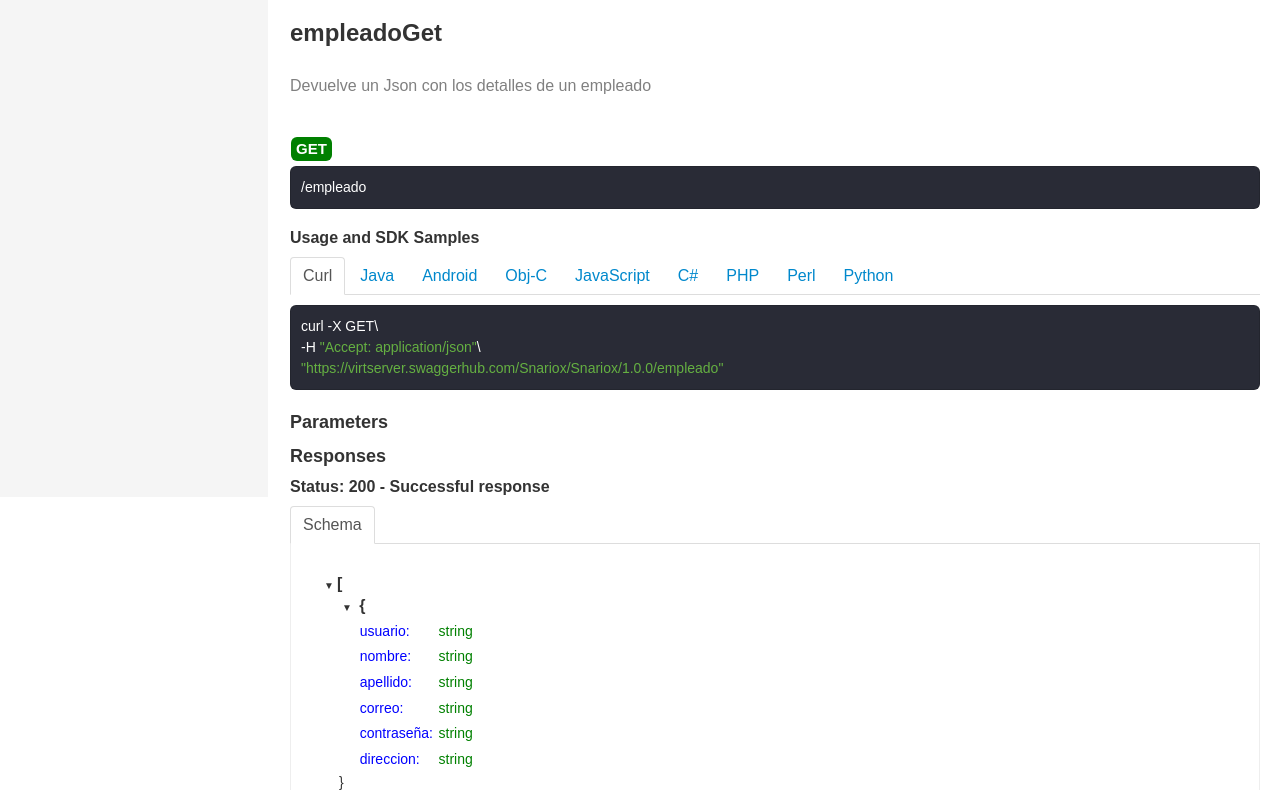
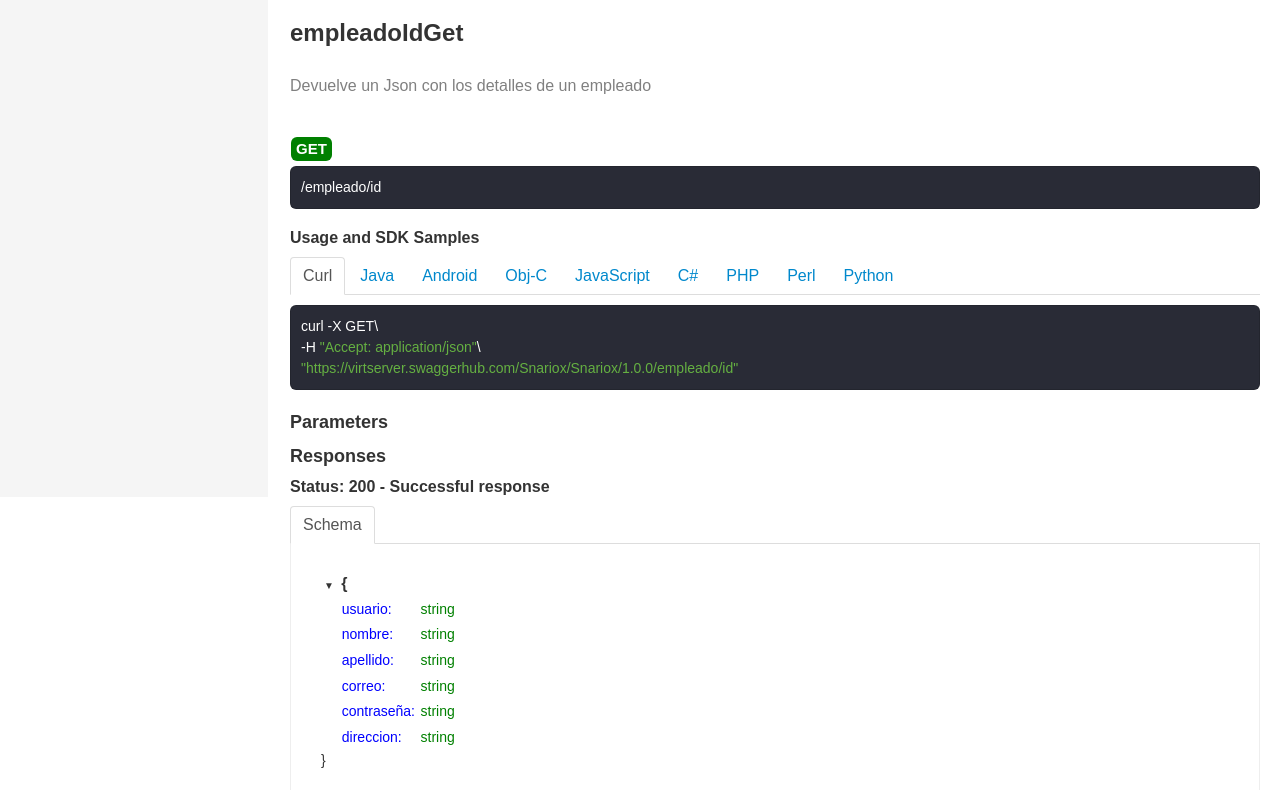
Before and after one commit to KaarelSW/Proyecto2, a website: page Proyecto 2 - Web/public/documentacion.html in a window 1280 px wide. Shown: the part 303-1093 px from the top of the page. Drawn offline with Linux system fonts and the light colour scheme.

Commit message:
correccion documentacion Swagger y actualizacion nodejs

```diff
--- a/Proyecto 2 - Web/public/documentacion.html
+++ b/Proyecto 2 - Web/public/documentacion.html
@@ -738,8 +738,8 @@
             <li class="nav-fixed nav-header active" data-group="_"><a href="#api-_">API Summary</a></li>
 
                   <li class="nav-header" data-group="Default"><a href="#api-Default">API Methods - Default</a></li>
-                    <li data-group="Default" data-name="empleadoGet" class="">
-                      <a href="#api-Default-empleadoGet">empleadoGet</a>
+                    <li data-group="Default" data-name="empleadoIdGet" class="">
+                      <a href="#api-Default-empleadoIdGet">empleadoIdGet</a>
                     </li>
                     <li data-group="Default" data-name="empleadosGet" class="">
                       <a href="#api-Default-empleadosGet">empleadosGet</a>
@@ -765,10 +765,10 @@
         <div id="sections">
                 <section id="api-Default">
                   <h1>Default</h1>
-                    <div id="api-Default-empleadoGet">
-                      <article id="api-Default-empleadoGet-0" data-group="User" data-name="empleadoGet" data-version="0">
+                    <div id="api-Default-empleadoIdGet">
+                      <article id="api-Default-empleadoIdGet-0" data-group="User" data-name="empleadoIdGet" data-version="0">
                         <div class="pull-left">
-                          <h1>empleadoGet</h1>
+                          <h1>empleadoIdGet</h1>
                           <p></p>
                         </div>
                         <div class="pull-right"></div>
@@ -777,31 +777,31 @@
                         <p class="marked">Devuelve un Json con los detalles de un empleado</p>
                         <p></p>
                         <br />
-                        <pre class="prettyprint language-html prettyprinted" data-type="get"><code><span class="pln">/empleado</span></code></pre>
+                        <pre class="prettyprint language-html prettyprinted" data-type="get"><code><span class="pln">/empleado/id</span></code></pre>
                         <p>
                           <h3>Usage and SDK Samples</h3>
                         </p>
                         <ul class="nav nav-tabs nav-tabs-examples">
-                          <li class="active"><a href="#examples-Default-empleadoGet-0-curl">Curl</a></li>
-                          <li class=""><a href="#examples-Default-empleadoGet-0-java">Java</a></li>
-                          <li class=""><a href="#examples-Default-empleadoGet-0-android">Android</a></li>
-                          <!--<li class=""><a href="#examples-Default-empleadoGet-0-groovy">Groovy</a></li>-->
-                          <li class=""><a href="#examples-Default-empleadoGet-0-objc">Obj-C</a></li>
-                          <li class=""><a href="#examples-Default-empleadoGet-0-javascript">JavaScript</a></li>
-                          <!--<li class=""><a href="#examples-Default-empleadoGet-0-angular">Angular</a></li>-->
-                          <li class=""><a href="#examples-Default-empleadoGet-0-csharp">C#</a></li>
-                          <li class=""><a href="#examples-Default-empleadoGet-0-php">PHP</a></li>
-                          <li class=""><a href="#examples-Default-empleadoGet-0-perl">Perl</a></li>
-                          <li class=""><a href="#examples-Default-empleadoGet-0-python">Python</a></li>
+                          <li class="active"><a href="#examples-Default-empleadoIdGet-0-curl">Curl</a></li>
+                          <li class=""><a href="#examples-Default-empleadoIdGet-0-java">Java</a></li>
+                          <li class=""><a href="#examples-Default-empleadoIdGet-0-android">Android</a></li>
+                          <!--<li class=""><a href="#examples-Default-empleadoIdGet-0-groovy">Groovy</a></li>-->
+                          <li class=""><a href="#examples-Default-empleadoIdGet-0-objc">Obj-C</a></li>
+                          <li class=""><a href="#examples-Default-empleadoIdGet-0-javascript">JavaScript</a></li>
+                          <!--<li class=""><a href="#examples-Default-empleadoIdGet-0-angular">Angular</a></li>-->
+                          <li class=""><a href="#examples-Default-empleadoIdGet-0-csharp">C#</a></li>
+                          <li class=""><a href="#examples-Default-empleadoIdGet-0-php">PHP</a></li>
+                          <li class=""><a href="#examples-Default-empleadoIdGet-0-perl">Perl</a></li>
+                          <li class=""><a href="#examples-Default-empleadoIdGet-0-python">Python</a></li>
                         </ul>
 
                         <div class="tab-content">
-                          <div class="tab-pane active" id="examples-Default-empleadoGet-0-curl">
+                          <div class="tab-pane active" id="examples-Default-empleadoIdGet-0-curl">
                            <pre class="prettyprint"><code class="language-bsh">curl -X GET\
 -H "Accept: application/json"\
-"https://virtserver.swaggerhub.com/Snariox/Snariox/1.0.0/empleado"</code></pre>
+"https://virtserver.swaggerhub.com/Snariox/Snariox/1.0.0/empleado/id"</code></pre>
                           </div>
-                          <div class="tab-pane" id="examples-Default-empleadoGet-0-java">
+                          <div class="tab-pane" id="examples-Default-empleadoIdGet-0-java">
                             <pre class="prettyprint"><code class="language-java">import io.swagger.client.*;
 import io.swagger.client.auth.*;
 import io.swagger.client.model.*;
@@ -816,17 +816,17 @@ public class DefaultApiExample {
 
         DefaultApi apiInstance = new DefaultApi();
         try {
-            array[inline_response_200] result = apiInstance.empleadoGet();
+            inline_response_200 result = apiInstance.empleadoIdGet();
             System.out.println(result);
         } catch (ApiException e) {
-            System.err.println("Exception when calling DefaultApi#empleadoGet");
+            System.err.println("Exception when calling DefaultApi#empleadoIdGet");
             e.printStackTrace();
         }
     }
 }</code></pre>
                           </div>
 
-                          <div class="tab-pane" id="examples-Default-empleadoGet-0-android">
+                          <div class="tab-pane" id="examples-Default-empleadoIdGet-0-android">
                             <pre class="prettyprint"><code class="language-java">import io.swagger.client.api.DefaultApi;
 
 public class DefaultApiExample {
@@ -834,25 +834,25 @@ public class DefaultApiExample {
     public static void main(String[] args) {
         DefaultApi apiInstance = new DefaultApi();
         try {
-            array[inline_response_200] result = apiInstance.empleadoGet();
+            inline_response_200 result = apiInstance.empleadoIdGet();
             System.out.println(result);
         } catch (ApiException e) {
-            System.err.println("Exception when calling DefaultApi#empleadoGet");
+            System.err.println("Exception when calling DefaultApi#empleadoIdGet");
             e.printStackTrace();
         }
     }
 }</code></pre>
                           </div>
   <!--
-  <div class="tab-pane" id="examples-Default-empleadoGet-0-groovy">
+  <div class="tab-pane" id="examples-Default-empleadoIdGet-0-groovy">
   <pre class="prettyprint language-json prettyprinted" data-type="json"><code>Coming Soon!</code></pre>
   </div> -->
-                            <div class="tab-pane" id="examples-Default-empleadoGet-0-objc">
+                            <div class="tab-pane" id="examples-Default-empleadoIdGet-0-objc">
                               <pre class="prettyprint"><code class="language-cpp">
 DefaultApi *apiInstance = [[DefaultApi alloc] init];
 
-[apiInstance empleadoGetWithCompletionHandler:
-              ^(array[inline_response_200] output, NSError* error) {
+[apiInstance empleadoIdGetWithCompletionHandler:
+              ^(inline_response_200 output, NSError* error) {
                             if (output) {
                                 NSLog(@"%@", output);
                             }
@@ -863,7 +863,7 @@
 </code></pre>
                             </div>
 
-                            <div class="tab-pane" id="examples-Default-empleadoGet-0-javascript">
+                            <div class="tab-pane" id="examples-Default-empleadoIdGet-0-javascript">
                               <pre class="prettyprint"><code class="language-js">var BaseDeDatosDeEmpleados = require('base_de_datos_de_empleados');
 
 var api = new BaseDeDatosDeEmpleados.DefaultApi()
@@ -874,14 +874,14 @@ var callback = function(error, data, response) {
     console.log('API called successfully. Returned data: ' + data);
   }
 };
-api.empleadoGet(callback);
+api.empleadoIdGet(callback);
 </code></pre>
                             </div>
 
-                            <!--<div class="tab-pane" id="examples-Default-empleadoGet-0-angular">
+                            <!--<div class="tab-pane" id="examples-Default-empleadoIdGet-0-angular">
               <pre class="prettyprint language-json prettyprinted" data-type="json"><code>Coming Soon!</code></pre>
             </div>-->
-                            <div class="tab-pane" id="examples-Default-empleadoGet-0-csharp">
+                            <div class="tab-pane" id="examples-Default-empleadoIdGet-0-csharp">
                               <pre class="prettyprint"><code class="language-cs">using System;
 using System.Diagnostics;
 using IO.Swagger.Api;
@@ -890,7 +890,7 @@ using IO.Swagger.Model;
 
 namespace Example
 {
-    public class empleadoGetExample
+    public class empleadoIdGetExample
     {
         public void main()
         {
@@ -899,12 +899,12 @@ namespace Example
 
             try
             {
-                array[inline_response_200] result = apiInstance.empleadoGet();
+                inline_response_200 result = apiInstance.empleadoIdGet();
                 Debug.WriteLine(result);
             }
             catch (Exception e)
             {
-                Debug.Print("Exception when calling DefaultApi.empleadoGet: " + e.Message );
+                Debug.Print("Exception when calling DefaultApi.empleadoIdGet: " + e.Message );
             }
         }
     }
@@ -912,22 +912,22 @@ namespace Example
 </code></pre>
                             </div>
 
-                            <div class="tab-pane" id="examples-Default-empleadoGet-0-php">
+                            <div class="tab-pane" id="examples-Default-empleadoIdGet-0-php">
                               <pre class="prettyprint"><code class="language-php"><&#63;php
 require_once(__DIR__ . '/vendor/autoload.php');
 
 $api_instance = new Swagger\Client\ApiDefaultApi();
 
 try {
-    $result = $api_instance->empleadoGet();
+    $result = $api_instance->empleadoIdGet();
     print_r($result);
 } catch (Exception $e) {
-    echo 'Exception when calling DefaultApi->empleadoGet: ', $e->getMessage(), PHP_EOL;
+    echo 'Exception when calling DefaultApi->empleadoIdGet: ', $e->getMessage(), PHP_EOL;
 }
 ?></code></pre>
                             </div>
 
-                            <div class="tab-pane" id="examples-Default-empleadoGet-0-perl">
+                            <div class="tab-pane" id="examples-Default-empleadoIdGet-0-perl">
                               <pre class="prettyprint"><code class="language-perl">use Data::Dumper;
 use WWW::SwaggerClient::Configuration;
 use WWW::SwaggerClient::DefaultApi;
@@ -935,15 +935,15 @@ use WWW::SwaggerClient::DefaultApi;
 my $api_instance = WWW::SwaggerClient::DefaultApi->new();
 
 eval {
-    my $result = $api_instance->empleadoGet();
+    my $result = $api_instance->empleadoIdGet();
     print Dumper($result);
 };
 if ($@) {
-    warn "Exception when calling DefaultApi->empleadoGet: $@\n";
+    warn "Exception when calling DefaultApi->empleadoIdGet: $@\n";
 }</code></pre>
                             </div>
 
-                            <div class="tab-pane" id="examples-Default-empleadoGet-0-python">
+                            <div class="tab-pane" id="examples-Default-empleadoIdGet-0-python">
                               <pre class="prettyprint"><code class="language-python">from __future__ import print_statement
 import time
 import swagger_client
@@ -954,10 +954,10 @@ from pprint import pprint
 api_instance = swagger_client.DefaultApi()
 
 try:
-    api_response = api_instance.empleado_get()
+    api_response = api_instance.empleado_id_get()
     pprint(api_response)
 except ApiException as e:
-    print("Exception when calling DefaultApi->empleadoGet: %s\n" % e)</code></pre>
+    print("Exception when calling DefaultApi->empleadoIdGet: %s\n" % e)</code></pre>
                             </div>
                           </div>
 
@@ -973,14 +973,14 @@ except ApiException as e:
 
                             <ul class="nav nav-tabs nav-tabs-examples" >
                                 <li class="active">
-                                  <a data-toggle="tab" href="#responses-empleadoGet-200-schema">Schema</a>
+                                  <a data-toggle="tab" href="#responses-empleadoIdGet-200-schema">Schema</a>
                                 </li>
 
                             </ul>
 
                             <div class="tab-content" style='margin-bottom: 10px;'>
-                                <div class="tab-pane active" id="responses-empleadoGet-200-schema">
-                                  <div id='responses-empleadoGet-200-schema-200' style="padding: 30px; border-left: 1px solid #eee; border-right: 1px solid #eee; border-bottom: 1px solid #eee;">
+                                <div class="tab-pane active" id="responses-empleadoIdGet-200-schema">
+                                  <div id='responses-empleadoIdGet-200-schema-200' style="padding: 30px; border-left: 1px solid #eee; border-right: 1px solid #eee; border-bottom: 1px solid #eee;">
                                     <script>
                                       $(document).ready(function() {
                                         var schemaWrapper = {
@@ -988,11 +988,7 @@ except ApiException as e:
   "content" : {
     "application/json" : {
       "schema" : {
-        "type" : "array",
-        "items" : {
-          "$ref" : "#/components/schemas/inline_response_200"
-        },
-        "x-content-type" : "application/json"
+        "$ref" : "#/components/schemas/inline_response_200"
       }
     }
   }
@@ -1010,14 +1006,14 @@ except ApiException as e:
 
                                         //console.log(JSON.stringify(schema));
                                         var view = new JSONSchemaView(schema, 3);
-                                        $('#responses-empleadoGet-200-schema-data').val(stringify(schema));
-                                        var result = $('#responses-empleadoGet-200-schema-200');
+                                        $('#responses-empleadoIdGet-200-schema-data').val(stringify(schema));
+                                        var result = $('#responses-empleadoIdGet-200-schema-200');
                                         result.empty();
                                         result.append(view.render());
                                       });
                                     </script>
                                   </div>
-                                  <input id='responses-empleadoGet-200-schema-data' type='hidden' value=''></input>
+                                  <input id='responses-empleadoIdGet-200-schema-data' type='hidden' value=''></input>
                                 </div>
                             </div>
 
@@ -1294,6 +1290,22 @@ except ApiException as e:
                                   </div>
                                   <input id='responses-empleadosGet-200-schema-data' type='hidden' value=''></input>
                                 </div>
+                            </div>
+
+                            <h3> Status: 400 - Solicitud incorrecta </h3>
+
+                            <ul class="nav nav-tabs nav-tabs-examples" >
+                            </ul>
+
+                            <div class="tab-content" style='margin-bottom: 10px;'>
+                            </div>
+
+                            <h3> Status: 404 - No se encuentra la lista </h3>
+
+                            <ul class="nav nav-tabs nav-tabs-examples" >
+                            </ul>
+
+                            <div class="tab-content" style='margin-bottom: 10px;'>
                             </div>
 
                         </article>
```
Also changed, not shown: 1 other file.
